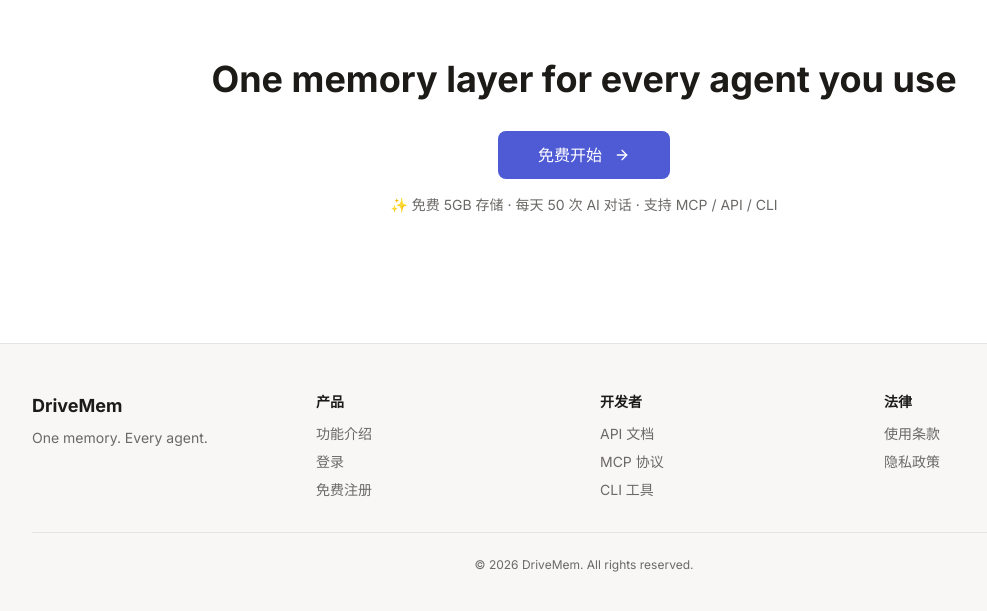
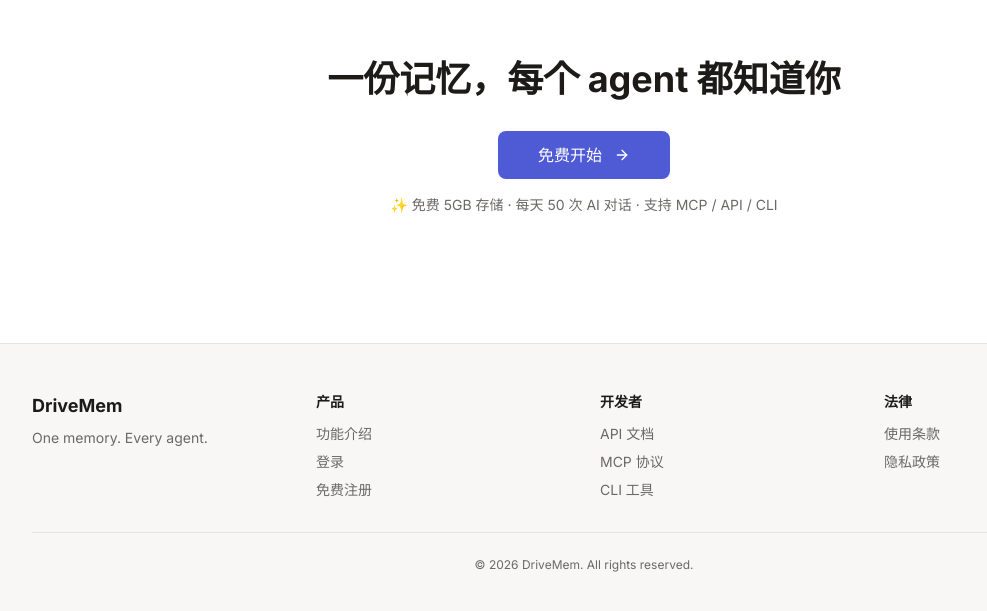
Before and after one commit to DriveMem/drivemem, a Next.js app in the folder apps/web/: page / in a window 1280 px wide. Shown: the part 3603-4214 px from the top of the page, without its empty margins (56-1043 px from the left). Built offline with nearby package versions, Linux system fonts and the light colour scheme.

Commit message:
fix(web): bottom CTA English→Chinese + new VPS schema push for folders

```diff
--- a/apps/web/src/app/page.tsx
+++ b/apps/web/src/app/page.tsx
@@ -184,7 +184,7 @@ export default function LandingPage() {
       {/* ===== Final CTA ===== */}
       <section className="relative z-10 px-6 py-32 text-center">
         <FadeIn>
-          <h2 className="text-3xl font-bold sm:text-4xl">One memory layer for every agent you use</h2>
+          <h2 className="text-3xl font-bold sm:text-4xl">一份记忆，每个 agent 都知道你</h2>
           <div className="mt-8">
             <Button asChild size="lg" className="h-12 px-10 text-base bg-[#4F5BD5] hover:bg-[#3D49C4] text-white">
               <Link href="/signup">免费开始 <ArrowRight className="ml-1 h-4 w-4" /></Link>
```
